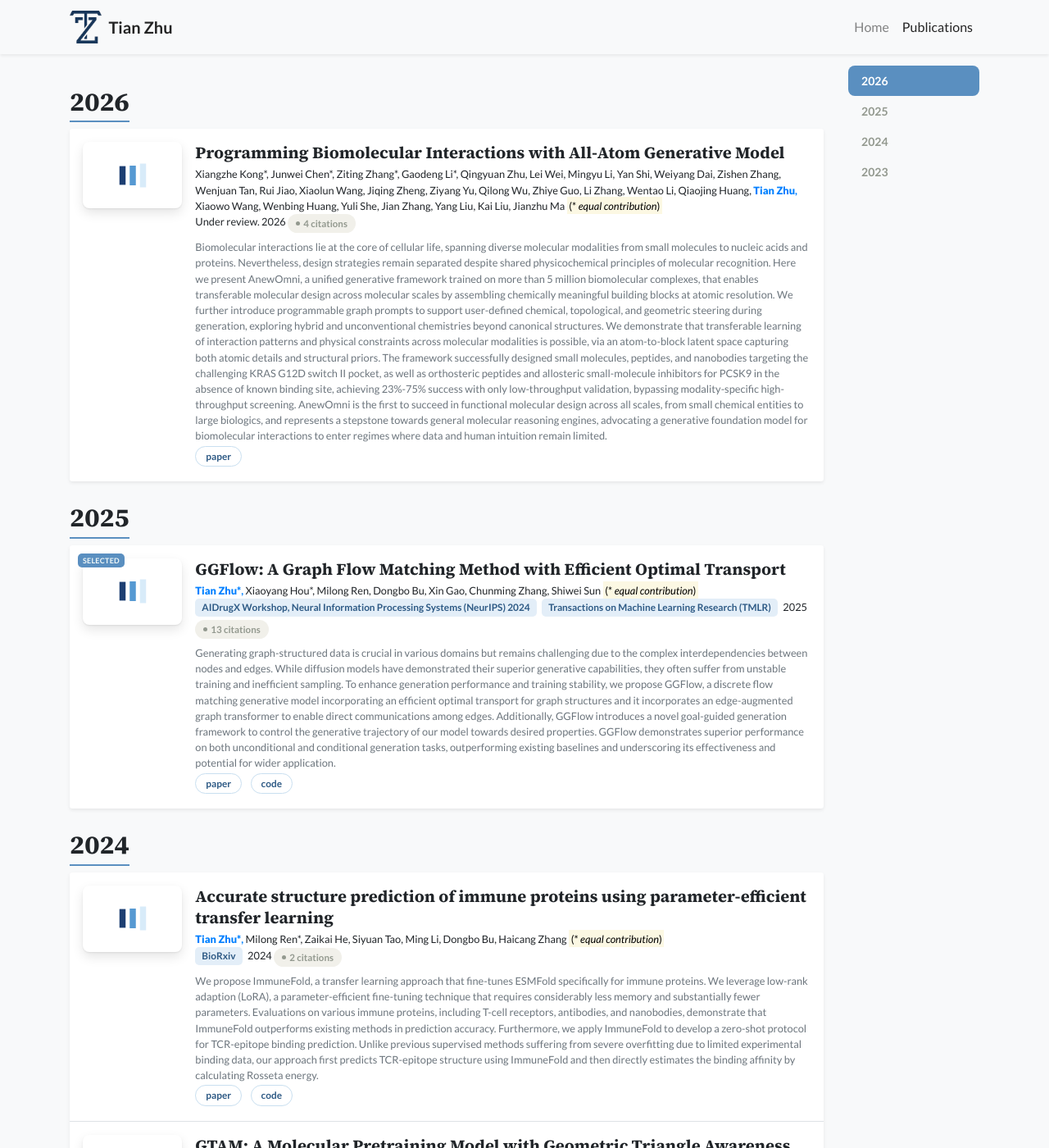
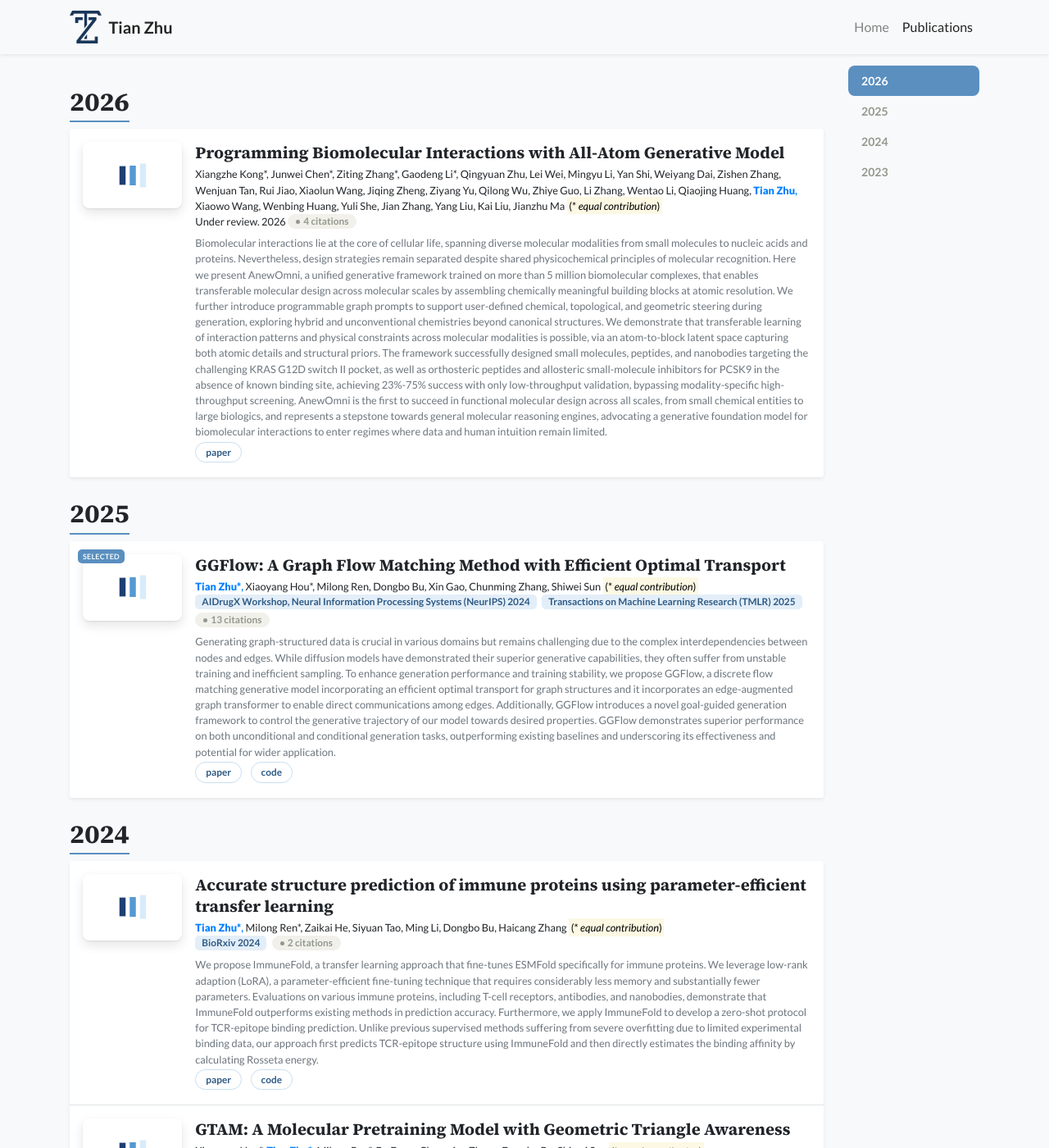
Before and after one commit to TianZhuAI4S/TianZhuAI4S.github.io, a Jekyll site: the page built from publications.html, in a window 1280 px wide and 1400 px high. Shown: the whole window at 82% size. Built offline with Jekyll 4.4.1, drawn with Linux system fonts in a browser that asks for light colours; nearby versions of some CDN libraries; a style sheet for code colours, icons or effects is not loaded; some of the changed text lies outside the part shown.

Commit message:
Fix venue/citation badge alignment and put the year back in the badge
Give .pub-venue and .pub-cites the same line-height and vertical-align
so they sit on a shared baseline instead of the citation pill hanging
lower. Also fold pub_date into the last venue badge instead of
printing it as bare text after the pill.

Co-Authored-By: Claude Sonnet 5 <noreply@anthropic.com>

```diff
--- a/_includes/widgets/publication_item.html
+++ b/_includes/widgets/publication_item.html
@@ -14,7 +14,7 @@
         <div class="col-md-9 col-xl-10 p-3 pl-md-0">
             <h5 class="mt-0 mb-1 pub-title">{{ item.title }}</h5>
             <p class="mt-0 mb-0 small">{% include widgets/author_list.html authors=item.authors %}</p>
-            <p class="mt-0 mb-1 small">{{item.pub_pre}}{% if item.pub %}{% assign pub_venues = item.pub | split: "<br>" %}{% for v in pub_venues %}<span class="pub-venue">{{ v | strip }}</span> {% endfor %}{% endif %}{{item.pub_post}} {{ item.pub_date }} {{ item.pub_last }} {% include widgets/pub_citations.html item=item %}</p>
+            <p class="mt-0 mb-1 small">{{item.pub_pre}}{% if item.pub %}{% assign pub_venues = item.pub | split: "<br>" %}{% for v in pub_venues %}<span class="pub-venue">{{ v | strip }}{% if forloop.last and item.pub_date %} {{ item.pub_date }}{% endif %}</span> {% endfor %}{{item.pub_post}}{% else %}{{item.pub_post}} {{ item.pub_date }}{% endif %} {{ item.pub_last }} {% include widgets/pub_citations.html item=item %}</p>
             <p class="mt-0 mb-0 small text-muted">{{ item.abstract }}</p>
 
             <p class="small pb-0 mb-0 lh-125 text-muted abstract-links">
@@ -38,7 +38,7 @@
             <div>
                 <h5 class="mt-0 mb-1 pub-title">{{ item.title }}</h5>
                 <p class="mt-0 mb-0 small">{% include widgets/author_list.html authors=item.authors %}</p>
-                <p class="mt-0 mb-1 small">{{item.pub_pre}}{% if item.pub %}{% assign pub_venues = item.pub | split: "<br>" %}{% for v in pub_venues %}<span class="pub-venue">{{ v | strip }}</span> {% endfor %}{% endif %}{{item.pub_post}} {{ item.pub_date }} {{ item.pub_last }} {% include widgets/pub_citations.html item=item %}</p>
+                <p class="mt-0 mb-1 small">{{item.pub_pre}}{% if item.pub %}{% assign pub_venues = item.pub | split: "<br>" %}{% for v in pub_venues %}<span class="pub-venue">{{ v | strip }}{% if forloop.last and item.pub_date %} {{ item.pub_date }}{% endif %}</span> {% endfor %}{{item.pub_post}}{% else %}{{item.pub_post}} {{ item.pub_date }}{% endif %} {{ item.pub_last }} {% include widgets/pub_citations.html item=item %}</p>
                 <p class="mt-0 mb-0 small text-muted">{{ item.abstract }}</p>
 
                 <p class="small pb-0 mb-0 lh-125 text-muted abstract-links">
--- a/assets/css/global.css
+++ b/assets/css/global.css
@@ -290,13 +290,15 @@ a:hover {
 .pub-cites {
     display: inline-flex;
     align-items: center;
+    vertical-align: middle;
     gap: 4px;
-    font-size: .72rem;
+    font-size: .74rem;
     font-weight: 700;
+    line-height: 1.2;
     color: var(--muted);
     background: #f1f0ea;
     border-radius: 999px;
-    padding: 3px 10px;
+    padding: 2px 10px;
     margin: 0 4px 4px 0;
 }
 .pub-cites::before {
@@ -324,8 +326,10 @@ a:hover {
 }
 .pub-venue {
     display: inline-block;
+    vertical-align: middle;
     font-size: .74rem;
     font-weight: 700;
+    line-height: 1.2;
     color: var(--accent-ink);
     background: var(--accent-soft);
     border-radius: 5px;
```
